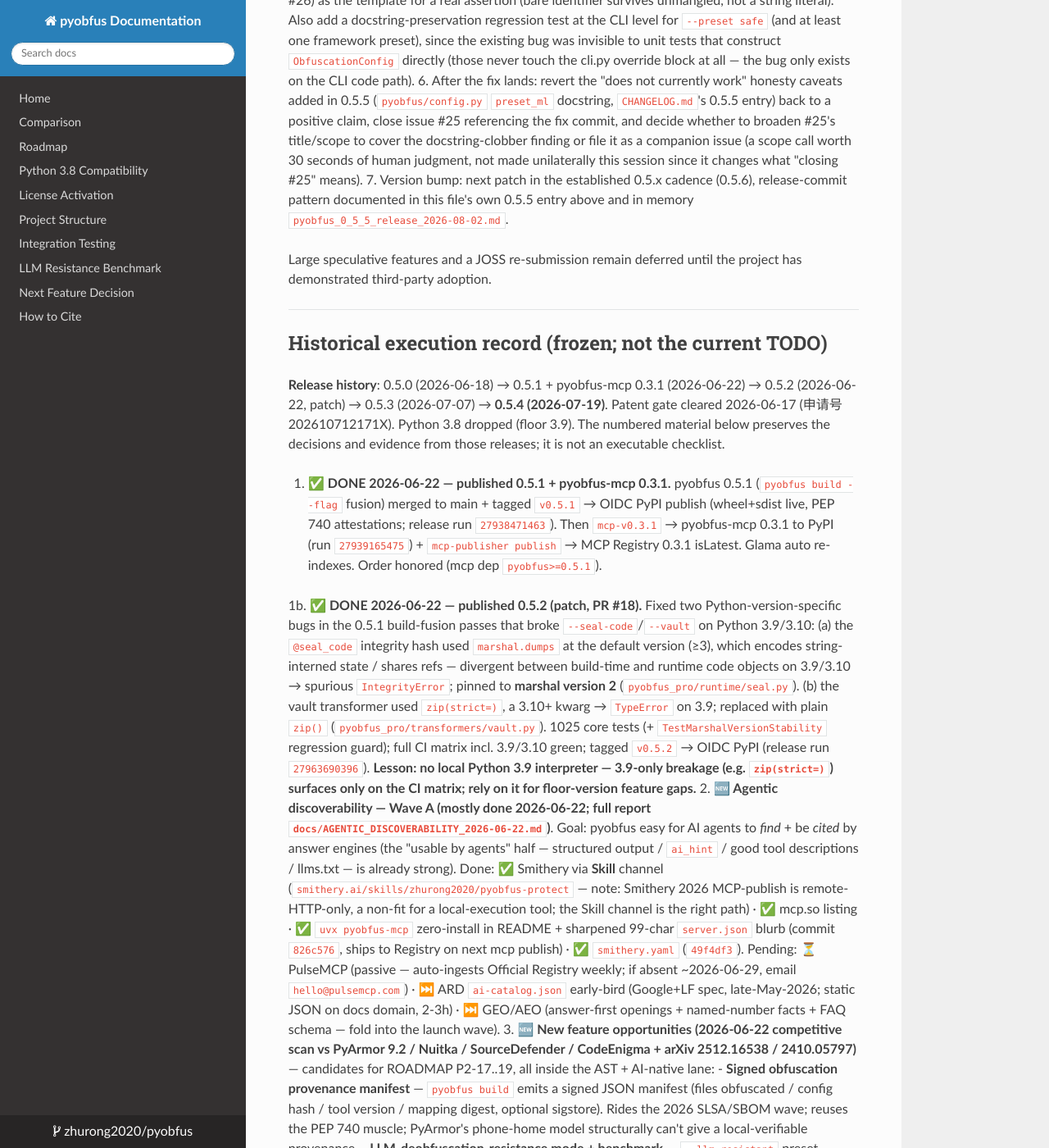
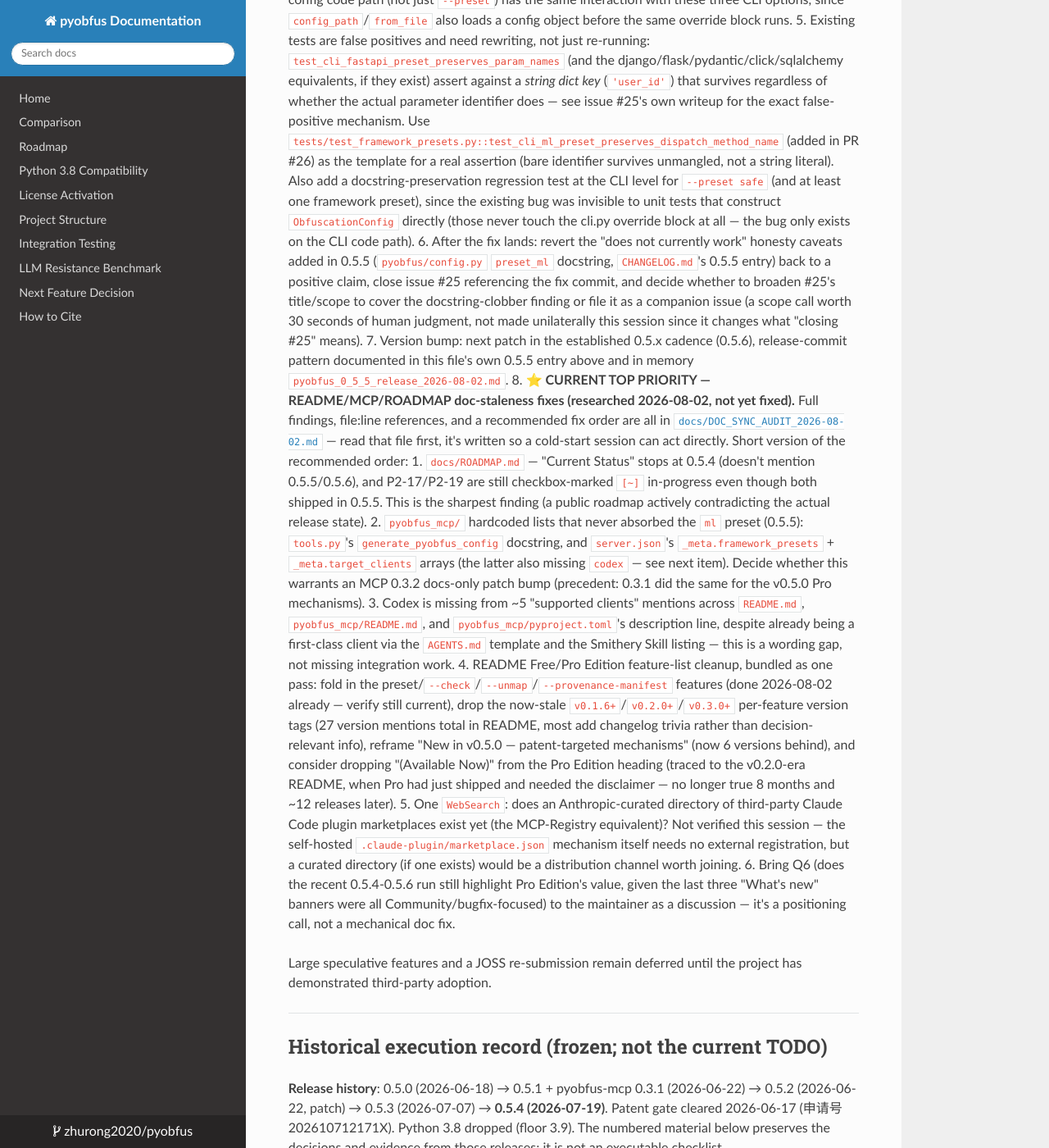
Before and after one commit to zhurong2020/pyobfus, an MkDocs documentation site: the page built from docs/POST_V0.4_TODO.md, in a window 1280 px wide and 1400 px high, scrolled down 8147 px. Shown: the whole window at 82% size. Built offline with MkDocs 1.6.1, drawn with Linux system fonts in a browser that asks for light colours; nearby versions of some CDN libraries; some of the changed text lies outside the part shown.

Commit message:
docs: research + plan for README/MCP/ROADMAP staleness (not fixed yet)
Answers 11 questions raised after reviewing the post-0.5.6 README:
missing Codex mentions, a PyPI-badge false alarm (shields.io is
already correct, likely a GitHub camo cache), MCP metadata that never
absorbed the ml preset, whether the Claude Code plugin marketplace
needs external registration, stale v0.1.6+-era version tags, a "New
in v0.5.0" heading six versions behind, and -- the sharpest finding --
docs/ROADMAP.md still showing P2-17/P2-19 as in-progress when they
shipped in 0.5.5.

This is research + a prioritized plan only, per explicit request to
defer execution to a future session given conversation length.
docs/DOC_SYNC_AUDIT_2026-08-02.md has the full findings and fix order;
POST_V0.4_TODO.md item 8 and CLAUDE.md's cold-start block both point
to it.

```diff
--- a/docs/POST_V0.4_TODO.md
+++ b/docs/POST_V0.4_TODO.md
@@ -51,6 +51,17 @@
 > defense-in-depth) with no shared group, so reading file *contents*
 > requires the world-read bit; dismissed with a documented `won't fix`
 > rationale via the code-scanning API rather than left silently open.
+> **README/MCP/ROADMAP doc-staleness audit done 2026-08-02, not yet
+> fixed — see item 8.** The maintainer asked 11 pointed questions after
+> reviewing the post-0.5.6 README (missing Codex mentions, a PyPI-badge
+> false alarm, MCP metadata that never absorbed the `ml` preset,
+> whether the Claude Code plugin marketplace needs external
+> registration, stale `v0.1.6+`-era version tags, a "New in v0.5.0"
+> heading that's now 6 versions behind, and — the sharpest catch —
+> `docs/ROADMAP.md` still showing P2-17/P2-19 as in-progress when
+> they've actually shipped). Full findings + a prioritized fix order are
+> in `docs/DOC_SYNC_AUDIT_2026-08-02.md`, written specifically so a
+> cold-start session can act without re-researching.
 
 ## Current prioritized TODO (2026-08-01)
 
@@ -447,6 +458,51 @@
    7. Version bump: next patch in the established 0.5.x cadence (0.5.6),
       release-commit pattern documented in this file's own 0.5.5 entry
       above and in memory `pyobfus_0_5_5_release_2026-08-02.md`.
+8. **⭐ CURRENT TOP PRIORITY — README/MCP/ROADMAP doc-staleness fixes
+   (researched 2026-08-02, not yet fixed).** Full findings, file:line
+   references, and a recommended fix order are all in
+   [`docs/DOC_SYNC_AUDIT_2026-08-02.md`](DOC_SYNC_AUDIT_2026-08-02.md) —
+   read that file first, it's written so a cold-start session can act
+   directly. Short version of the recommended order:
+   1. `docs/ROADMAP.md` — "Current Status" stops at 0.5.4 (doesn't
+      mention 0.5.5/0.5.6), and P2-17/P2-19 are still checkbox-marked
+      `[~]` in-progress even though both shipped in 0.5.5. This is the
+      sharpest finding (a public roadmap actively contradicting the
+      actual release state).
+   2. `pyobfus_mcp/` hardcoded lists that never absorbed the `ml`
+      preset (0.5.5): `tools.py`'s `generate_pyobfus_config` docstring,
+      and `server.json`'s `_meta.framework_presets` +
+      `_meta.target_clients` arrays (the latter also missing `codex` —
+      see next item). Decide whether this warrants an MCP 0.3.2
+      docs-only patch bump (precedent: 0.3.1 did the same for the
+      v0.5.0 Pro mechanisms).
+   3. Codex is missing from ~5 "supported clients" mentions across
+      `README.md`, `pyobfus_mcp/README.md`, and
+      `pyobfus_mcp/pyproject.toml`'s description line, despite already
+      being a first-class client via the `AGENTS.md` template and the
+      Smithery Skill listing — this is a wording gap, not missing
+      integration work.
+   4. README Free/Pro Edition feature-list cleanup, bundled as one
+      pass: fold in the preset/`--check`/`--unmap`/`--provenance-manifest`
+      features (done 2026-08-02 already — verify still current), drop
+      the now-stale `v0.1.6+`/`v0.2.0+`/`v0.3.0+` per-feature version
+      tags (27 version mentions total in README, most add changelog
+      trivia rather than decision-relevant info), reframe "New in
+      v0.5.0 — patent-targeted mechanisms" (now 6 versions behind), and
+      consider dropping "(Available Now)" from the Pro Edition heading
+      (traced to the v0.2.0-era README, when Pro had just shipped and
+      needed the disclaimer — no longer true 8 months and ~12 releases
+      later).
+   5. One `WebSearch`: does an Anthropic-curated directory of
+      third-party Claude Code plugin marketplaces exist yet (the
+      MCP-Registry equivalent)? Not verified this session — the
+      self-hosted `.claude-plugin/marketplace.json` mechanism itself
+      needs no external registration, but a curated directory (if one
+      exists) would be a distribution channel worth joining.
+   6. Bring Q6 (does the recent 0.5.4-0.5.6 run still highlight Pro
+      Edition's value, given the last three "What's new" banners were
+      all Community/bugfix-focused) to the maintainer as a discussion
+      — it's a positioning call, not a mechanical doc fix.
 
 Large speculative features and a JOSS re-submission remain deferred until the
 project has demonstrated third-party adoption.
```
Also changed, not shown: CLAUDE.md (+3 -1 lines), docs/DOC_SYNC_AUDIT_2026-08-02.md (added, +256 -0 lines).
